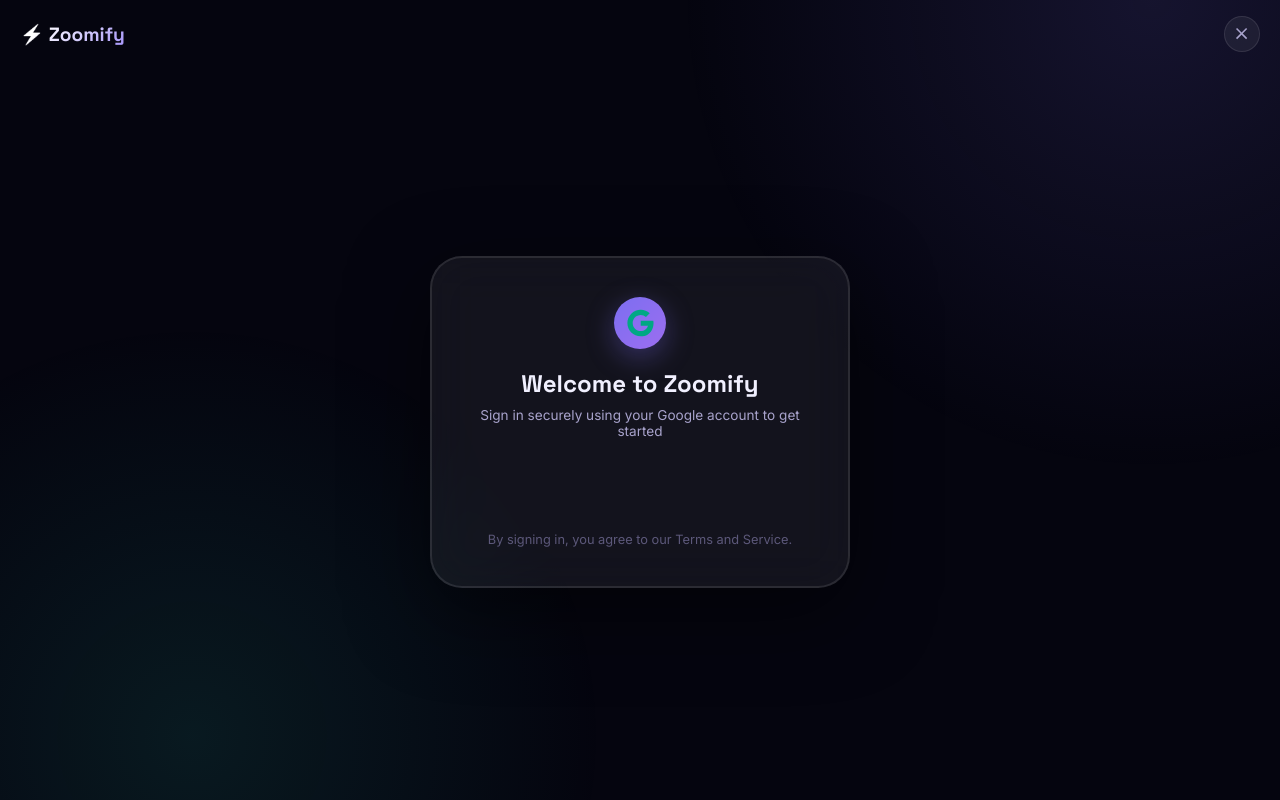
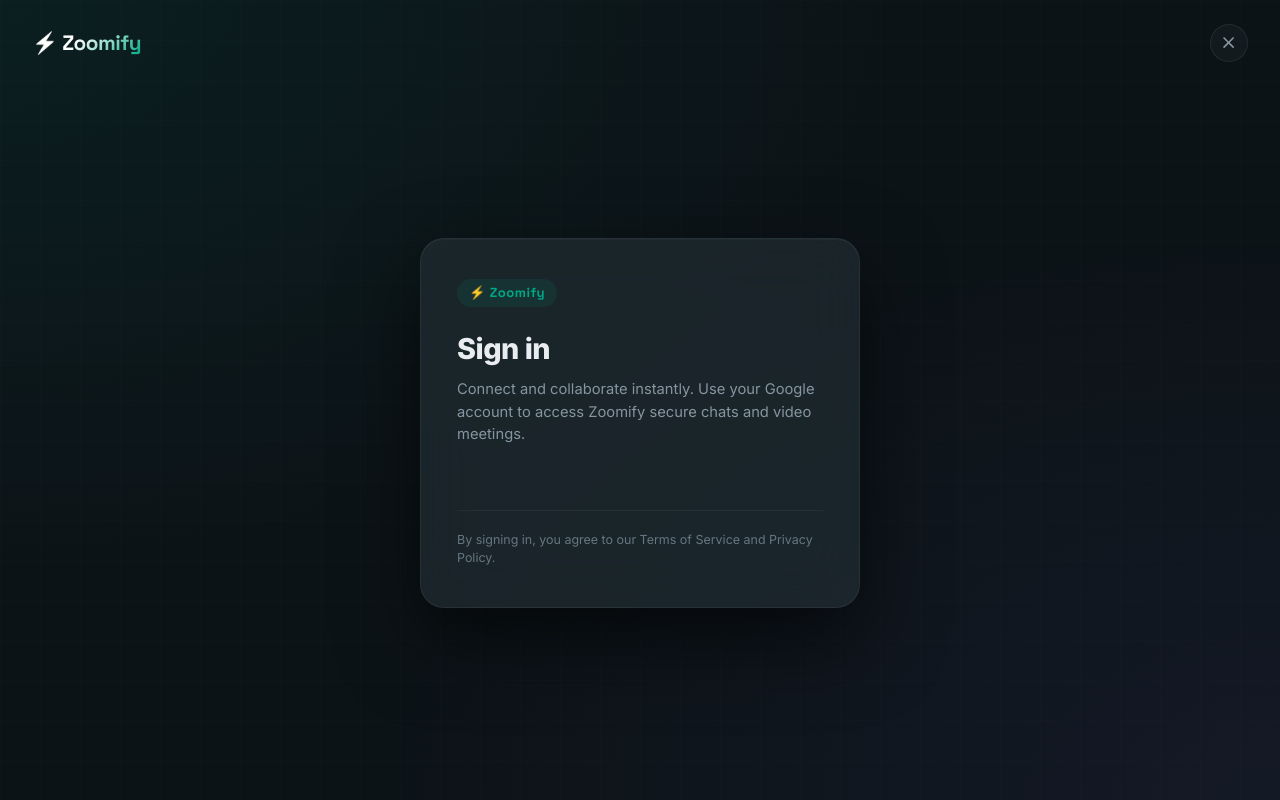
Before and after one commit to rahulkumar86920/Zoomify, a React (Create React App) app in the folder frontend/: page /#/auth in a window 1280 px wide. Built offline with nearby package versions, Linux system fonts and the light colour scheme.

Commit message:
feat: replace default React favicon with modern glowing green lightning bolt Zoomify logo

```diff
--- a/frontend/public/index.html
+++ b/frontend/public/index.html
@@ -2,7 +2,7 @@
 <html lang="en">
   <head>
     <meta charset="utf-8" />
-    <link rel="icon" href="%PUBLIC_URL%/favicon.ico" />
+    <link rel="icon" href="%PUBLIC_URL%/favicon.png" />
     <meta name="viewport" content="width=device-width, initial-scale=1, viewport-fit=cover" />
     <meta name="theme-color" content="#05050f" />
     <meta name="description" content="Zoomify — Crystal-clear HD video calls, screen sharing and real-time chat. Free, fast, and mobile-friendly." />
--- a/frontend/src/App.css
+++ b/frontend/src/App.css
@@ -648,38 +648,22 @@ input, textarea, select {
   min-height: 100dvh;
   display: flex;
   flex-direction: column;
-  background: var(--bg-deep);
+  background-color: #0c1317; /* Dark WhatsApp/SaaS background */
+  background-image:
+    radial-gradient(at 0% 0%, rgba(0, 168, 132, 0.08) 0px, transparent 50%),
+    radial-gradient(at 100% 100%, rgba(124, 110, 240, 0.07) 0px, transparent 50%),
+    linear-gradient(rgba(255, 255, 255, 0.007) 1px, transparent 1px),
+    linear-gradient(90deg, rgba(255, 255, 255, 0.007) 1px, transparent 1px);
+  background-size: 100% 100%, 100% 100%, 40px 40px, 40px 40px;
   position: relative;
   overflow: hidden;
-}
-
-.authPage::before {
-  content: '';
-  position: fixed;
-  top: -40vw;
-  right: -30vw;
-  width: 80vw;
-  height: 80vw;
-  background: radial-gradient(circle, rgba(124,110,240,0.14) 0%, transparent 65%);
-  pointer-events: none;
-}
-
-.authPage::after {
-  content: '';
-  position: fixed;
-  bottom: -30vw;
-  left: -20vw;
-  width: 70vw;
-  height: 70vw;
-  background: radial-gradient(circle, rgba(45,212,191,0.1) 0%, transparent 65%);
-  pointer-events: none;
 }
 
 /* Auth nav */
 .authNav {
   position: relative;
   z-index: 10;
-  padding: 1rem 1.25rem;
+  padding: 1.5rem 2rem;
   display: flex;
   align-items: center;
   justify-content: space-between;
@@ -687,32 +671,33 @@ input, textarea, select {
 
 .authNavBrand {
   font-family: 'Space Grotesk', sans-serif;
-  font-size: 1.2rem;
-  font-weight: 700;
-  background: linear-gradient(135deg, #fff 20%, var(--accent-light));
+  font-size: 1.3rem;
+  font-weight: 800;
+  background: linear-gradient(135deg, #fff 40%, #00a884);
   -webkit-background-clip: text;
   -webkit-text-fill-color: transparent;
   background-clip: text;
+  letter-spacing: -0.5px;
 }
 
 .authCloseBtn {
-  width: 36px;
-  height: 36px;
+  width: 38px;
+  height: 38px;
   border-radius: 50%;
-  border: 1px solid var(--glass-border);
-  background: rgba(255, 255, 255, 0.06);
-  color: var(--text-secondary);
+  border: 1px solid rgba(255, 255, 255, 0.08);
+  background: rgba(255, 255, 255, 0.03);
+  color: #8696a0;
   display: flex;
   align-items: center;
   justify-content: center;
   cursor: pointer;
-  transition: background var(--fast) var(--ease), color var(--fast) var(--ease), border-color var(--fast);
+  transition: all 0.2s ease;
 }
 
 .authCloseBtn:hover {
-  background: rgba(255, 255, 255, 0.12);
-  color: var(--text-primary);
-  border-color: var(--accent);
+  background: rgba(255, 255, 255, 0.08);
+  color: #fff;
+  border-color: rgba(255, 255, 255, 0.2);
 }
 
 /* Auth content */
@@ -723,58 +708,80 @@ input, textarea, select {
   display: flex;
   align-items: center;
   justify-content: center;
-  padding: 1.5rem 1.25rem 3rem;
+  padding: 1.5rem 1.25rem 4rem;
 }
 
 .authCard {
   width: 100%;
-  max-width: 420px;
-  background: var(--glass);
-  border: 1px solid var(--glass-border);
-  border-radius: var(--radius-xl);
-  backdrop-filter: blur(24px);
-  -webkit-backdrop-filter: blur(24px);
-  padding: 2rem 1.75rem;
-  box-shadow: 0 24px 80px rgba(0,0,0,0.5), 0 0 0 1px var(--glass-border) inset;
-  animation: slideUp 0.4s var(--ease) both;
+  max-width: 440px;
+  background: rgba(34, 46, 53, 0.65); /* Elegant glass card */
+  border: 1px solid rgba(255, 255, 255, 0.06);
+  border-radius: 24px;
+  backdrop-filter: blur(28px);
+  -webkit-backdrop-filter: blur(28px);
+  padding: 2.75rem 2.5rem;
+  box-shadow: 0 32px 80px rgba(0, 0, 0, 0.6), inset 0 1px 0 rgba(255, 255, 255, 0.03);
+  animation: slideUp 0.5s cubic-bezier(0.16, 1, 0.3, 1) both;
 }
 
 @keyframes slideUp {
-  from { opacity: 0; transform: translateY(24px); }
+  from { opacity: 0; transform: translateY(16px); }
   to   { opacity: 1; transform: translateY(0); }
 }
 
-.authIconWrapper {
-  width: 52px;
-  height: 52px;
-  border-radius: 50%;
-  background: linear-gradient(135deg, var(--accent), #9c6ef0);
-  display: flex;
-  align-items: center;
+.cardBrandBadge {
+  display: inline-flex;
+  align-items: center;
+  font-family: 'Space Grotesk', sans-serif;
+  font-size: 0.82rem;
+  font-weight: 700;
+  color: #00a884;
+  background: rgba(0, 168, 132, 0.1);
+  padding: 0.35rem 0.75rem;
+  border-radius: 20px;
+  margin-bottom: 1.5rem;
+  letter-spacing: 0.5px;
+}
+
+.premiumAuthHeading {
+  font-family: 'Inter', sans-serif;
+  font-size: 1.8rem;
+  font-weight: 800;
+  text-align: left;
+  margin-bottom: 0.75rem;
+  color: #e9edef;
+  letter-spacing: -0.5px;
+}
+
+.premiumAuthSubtext {
+  font-size: 0.92rem;
+  line-height: 1.55;
+  color: #8696a0;
+  text-align: left;
+  margin-bottom: 2rem;
+}
+
+.googleBtnContainer {
+  display: flex;
   justify-content: center;
-  margin: 0 auto 1.2rem;
-  box-shadow: 0 8px 28px var(--accent-glow);
-}
-
-.authIconWrapper svg {
-  color: white;
-  font-size: 1.5rem;
-}
-
-.authCard h1 {
-  font-family: 'Space Grotesk', sans-serif;
-  font-size: 1.5rem;
-  font-weight: 700;
-  text-align: center;
-  margin-bottom: 0.4rem;
-  color: var(--text-primary);
-}
-
-.authCard > p {
-  font-size: 0.85rem;
-  color: var(--text-secondary);
-  text-align: center;
-  margin-bottom: 1.6rem;
+  margin-block: 1.5rem;
+  width: 100%;
+}
+
+.googleBtnContainer > div {
+  width: 100% !important;
+  display: flex;
+  justify-content: center;
+}
+
+.premiumAuthDisclaimer {
+  font-size: 0.78rem;
+  line-height: 1.45;
+  color: #667781;
+  text-align: left;
+  margin-top: 2rem;
+  border-top: 1px solid rgba(255, 255, 255, 0.05);
+  padding-top: 1.25rem;
 }
 
 /* Toggle tabs */
--- a/frontend/src/pages/authentication.jsx
+++ b/frontend/src/pages/authentication.jsx
@@ -2,8 +2,6 @@ import React, { useState, useContext, useEffect } from "react";
 import { useNavigate } from "react-router-dom";
 import "../App.css";
 import CloseIcon from "@mui/icons-material/Close";
-import GoogleIcon from "@mui/icons-material/Google";
-import CloudUploadIcon from "@mui/icons-material/CloudUpload";
 import { AuthContext } from "../contexts/AuthContext";
 
 // REPLACE THIS CLIENT ID WITH YOUR ACTUAL GOOGLE DEVELOPER CONSOLE CLIENT ID
@@ -58,7 +56,7 @@ export default function Authentication() {
 
       google.accounts.id.renderButton(
         document.getElementById("google-login-btn"),
-        { theme: "outline", size: "large", width: "100%", text: "signin_with" }
+        { theme: "outline", size: "large", text: "signin_with", shape: "pill", width: "340", logo_alignment: "left" }
       );
     } else {
       const interval = setInterval(() => {
@@ -69,7 +67,7 @@ export default function Authentication() {
           });
           google.accounts.id.renderButton(
             document.getElementById("google-login-btn"),
-            { theme: "outline", size: "large", width: "100%", text: "signin_with" }
+            { theme: "outline", size: "large", text: "signin_with", shape: "pill", width: "340", logo_alignment: "left" }
           );
           clearInterval(interval);
         }
@@ -136,32 +134,30 @@ export default function Authentication() {
         <div className="authCard googleAuthCard">
           {!showUploadForm ? (
             <>
-              <div className="authIconWrapper">
-                <GoogleIcon style={{ fontSize: "2rem", color: "#00a884" }} />
-              </div>
+              <div className="cardBrandBadge">⚡ Zoomify</div>
 
-              <h1>Welcome to Zoomify</h1>
-              <p style={{ marginBlock: "0.5rem 1.5rem" }}>
-                Sign in securely using your Google account to get started
+              <h1 className="premiumAuthHeading">Sign in</h1>
+              <p className="premiumAuthSubtext">
+                Connect and collaborate instantly. Use your Google account to access Zoomify secure chats and video meetings.
               </p>
 
               {error && <p className="authError" style={{ marginBlock: "1rem" }}>⚠ {error}</p>}
 
-              <div id="google-login-btn" style={{ minHeight: "45px", marginTop: "1rem" }}></div>
+              <div className="googleBtnContainer">
+                <div id="google-login-btn"></div>
+              </div>
 
-              <div style={{ marginTop: "1.5rem", fontSize: "0.8rem", color: "var(--text-muted)", textAlign: "center" }}>
-                By signing in, you agree to our Terms and Service.
+              <div className="premiumAuthDisclaimer">
+                By signing in, you agree to our Terms of Service and Privacy Policy.
               </div>
             </>
           ) : (
             <>
-              <div className="authIconWrapper">
-                <CloudUploadIcon style={{ fontSize: "2rem", color: "#00a884" }} />
-              </div>
+              <div className="cardBrandBadge">⚡ Zoomify</div>
 
-              <h1>Set Profile Picture</h1>
-              <p style={{ marginBlock: "0.5rem 1.5rem" }}>
-                Your Google account does not have a public profile picture. Please upload a photo to continue.
+              <h1 className="premiumAuthHeading">Upload Profile Picture</h1>
+              <p className="premiumAuthSubtext">
+                Your Google account doesn't have a public profile image. Please choose an avatar to finalize your registration.
               </p>
 
               <form onSubmit={handleCompleteRegistration}>
@@ -182,7 +178,7 @@ export default function Authentication() {
                         </div>
                       ) : (
                         <div className="avatarPlaceholder">
-                          <span>Click to Select Profile Image</span>
+                          <span>Select Profile Image</span>
                         </div>
                       )}
                     </label>
```
Also changed, not shown: frontend/public/favicon.png (added), frontend/public/logo512.png.
